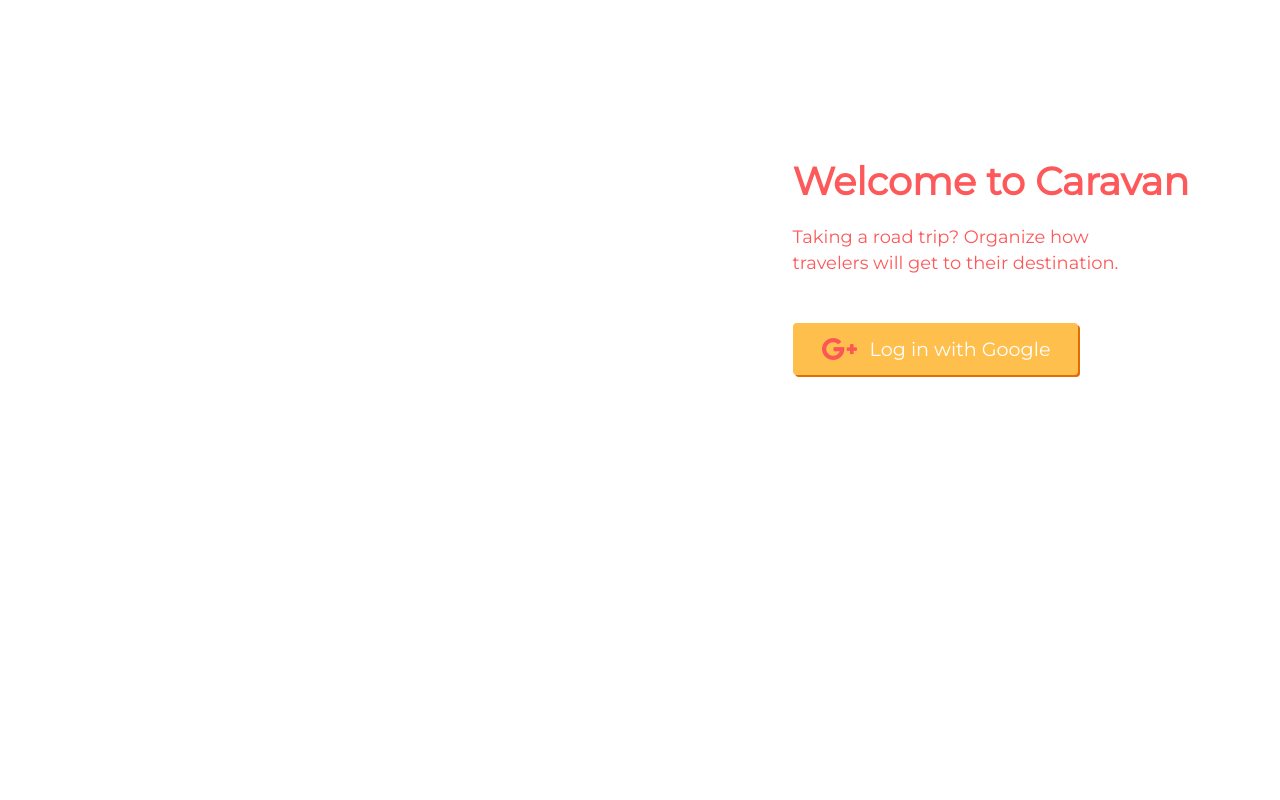
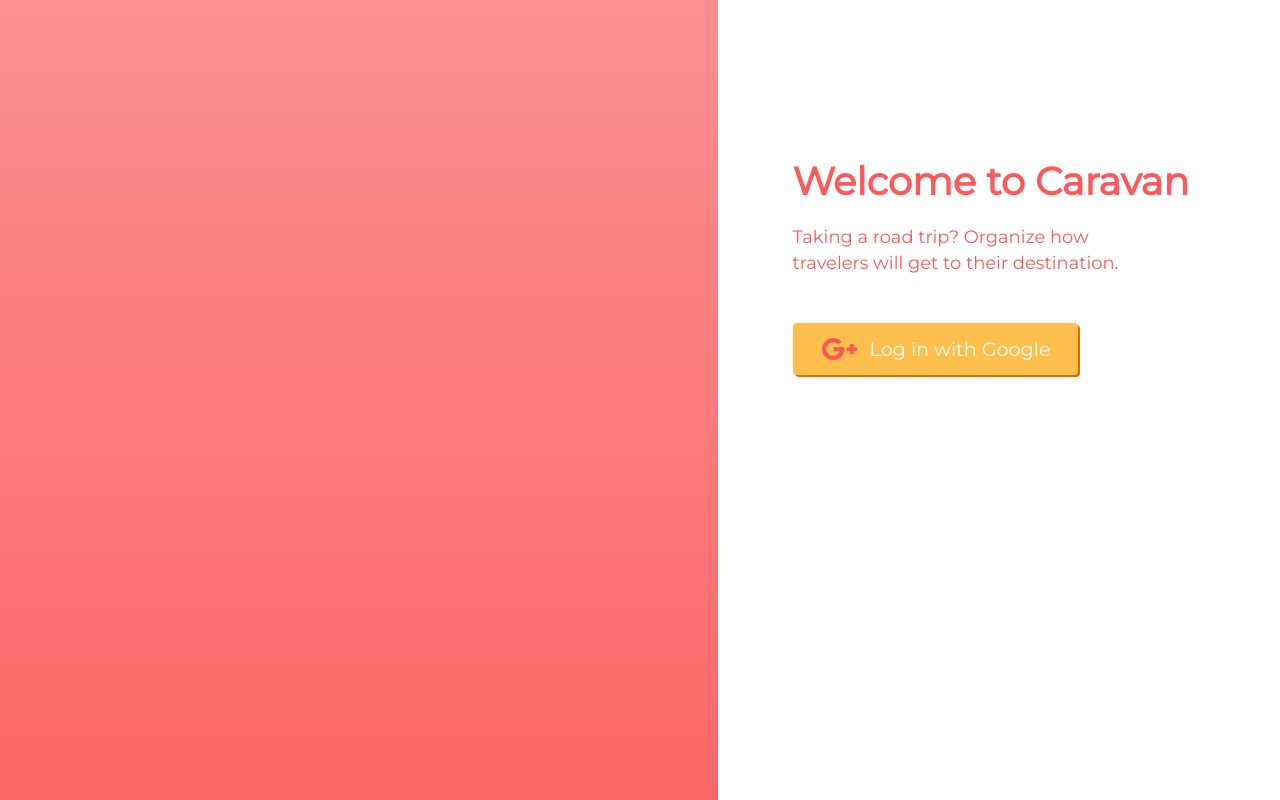
Before and after one commit to IntrepidPursuits/caravan-web, a React (Create React App) app: page / in a window 1280 px wide. Shown: the top 800 px of the page. Built offline with nearby package versions, Linux system fonts and the light colour scheme.

Commit message:
add full-length background color on left side

```diff
--- a/src/components/LandingPage.js
+++ b/src/components/LandingPage.js
@@ -7,6 +7,7 @@ export class LandingPage extends Component {
     return(
       <div className='container'>
         <div className='Mask'>
+          <p></p>
         </div>
         <div className='white-background'>
           <div className='Tagline'>
--- a/src/stylesheets/LandingPage.css
+++ b/src/stylesheets/LandingPage.css
@@ -7,11 +7,11 @@
 }
 
 .container {
-  display: flex;
+  display: inline-flex;
   flex-direction: row;
   width: 100%;
   height: 100%;
-  font-size: 100px;
+  font-size: 100vw;
 }
 
 .google-button {
@@ -50,8 +50,8 @@
 
 .Mask {
   width: 56.1%;
-  background: '../assets/backgroundPattern.png';
-  background-image: linear-gradient(to bottom, #fc8f90, #fd4f50);
+  background-image: url('../assets/backgroundPattern.png'),
+    linear-gradient(to bottom, #fc8f90, #fd4f50);
 }
 
 .mask {
@@ -68,6 +68,7 @@
   width: 78.33%;
   height: 100%;
   background-color: #ffffff;
+  font-size: 100px;
 }
 
 .Tagline {
```
